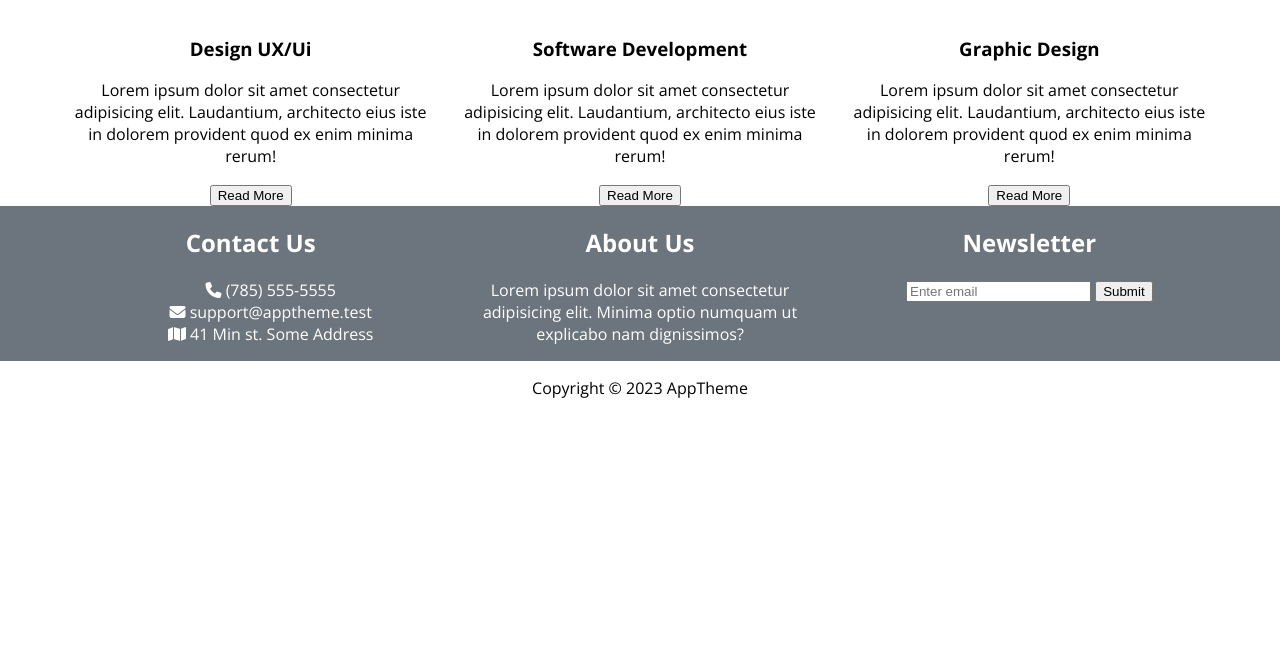
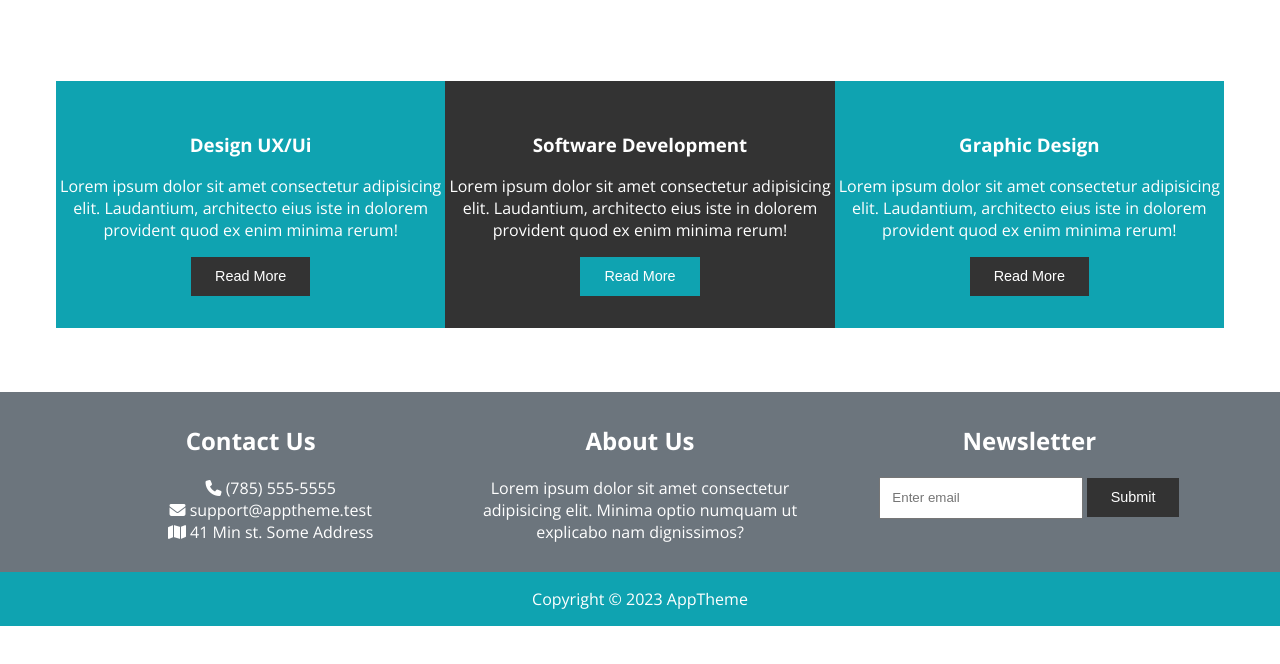
Before and after one commit to elena-brd/app-theme, a plain HTML site: page services.html in a window 1280 px wide. Shown: the part 128-792 px from the top of the page. Drawn offline with nearby package versions, Linux system fonts and the light colour scheme.

Commit message:
Update style.css

```diff
--- a/css/style.css
+++ b/css/style.css
@@ -22,6 +22,31 @@ ul {
 
 a {
     text-decoration: none;
+}
+
+.btn {
+    background: #333;
+    color: #fff;
+    border: none;
+    cursor: pointer;
+    padding: 0.7rem 1.5rem;
+    font-size: 0.9rem;
+    font-weight: 500;
+    transition: all 0.4s ease-in;
+}
+
+.btn-blue {
+    background: #0fa3b1;
+    color: #fff;
+}
+
+.btn:hover {
+    background: #0fa3b1;
+}
+
+.btn-blue:hover {
+    background: #333;
+    color: #fff;
 }
 
 .primary-text,
@@ -115,4 +140,53 @@ a {
 #contact {
     background: #6c757d;
     color: #fff;
+    padding: 0.8rem 0;
 }
+
+#contact input {
+    padding: 0.7rem;
+}
+
+/* Footer */
+#main-footer {
+    background: #0fa3b1;
+    color: #fff;
+}
+
+/* About page */
+/* about us */
+#about-us {
+    padding: 2rem 0;
+}
+
+/* Services page */
+#offers .blue-bg {
+    background: #0fa3b1;
+    color: #fff;
+}
+
+#offers .dark-bg {
+    background: #333;
+    color: #fff;
+}
+
+/* #offers {
+    margin: 1rem;
+} */
+
+#offers div {
+    padding: 2rem 0;
+}
+
+/* Contact  form*/
+#contact-form .form {
+    background: #333;
+    color: #fff;
+    padding: 5rem;
+    margin: 2rem 0;
+}
+
+#contact-form .form input {
+    padding: 0.5rem 2rem;
+    margin: 1rem;
+}
```
